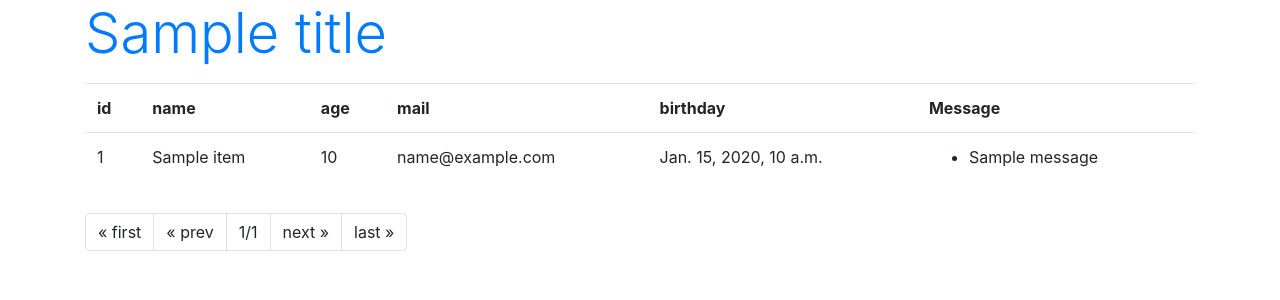
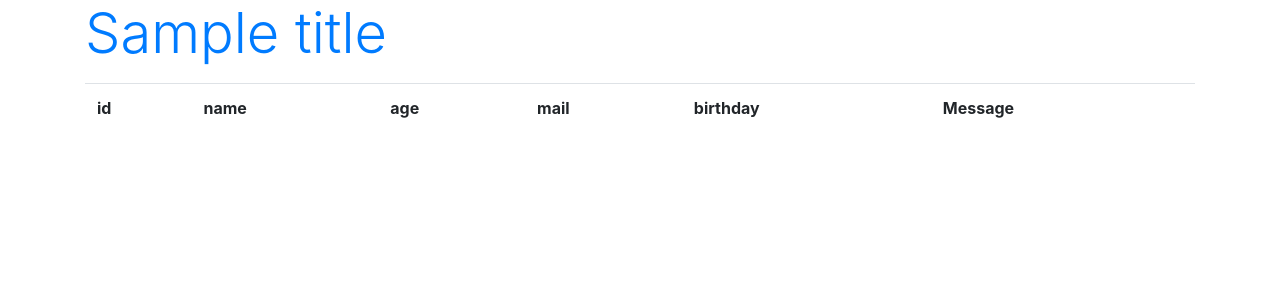
Before and after one commit to mirrormouse/my_app, a Django app: template templates/hello/index.html in a window 1280 px wide. Shown: the top 300 px of the page. Run offline with Django 3.2, Linux system fonts and the light colour scheme; the template is opened without the code that fills it: most values are stand-ins (such as "Sample title", 1, 10 or a date in 2020); lists and menus that the app fills with data are empty; some libraries are stand-ins or nearby versions.

Commit message:
set the sample

```diff
--- a/my_app/urls.py
+++ b/my_app/urls.py
@@ -14,8 +14,9 @@ Including another URLconf
     2. Add a URL to urlpatterns:  path('blog/', include('blog.urls'))
 """
 from django.contrib import admin
-from django.urls import path
+from django.urls import path,include
 
 urlpatterns = [
     path('admin/', admin.site.urls),
+    path('timer/',include('timer.urls')),
 ]
--- a/templates/hello/index.html
+++ b/templates/hello/index.html
@@ -24,73 +24,6 @@
                 <th>birthday</th>
                 <th>Message</th>
             </tr>
-        {% for item in data %}
-            <tr>
-                <td>{{item.id}}</td>
-                <td>{{item.name}}</td>
-                <td>{{item.age}}</td>
-                <td>{{item.mail}}</td>
-                <td>{{item.birthday}}</td>
-                <td><ul>
-                    {% for ob in item.message_set.all %}
-                        <li>{{ob.title}}</li>
-                    {% endfor%}
-                </ul></td>
-            </tr>
-        {% endfor %}
         </table>
-        <ul class="pagination">
-            {% if data.has_previous %}
-            <li class="page-item">
-                <a class="page-link" href="{% url 'index' %}">
-                    &laquo; first
-                </a>
-            </li>
-            <li class="page-item">
-                <a class="page-link" href="{% url 'index' %}{{data.previous_page_number}}">
-                    &laquo; prev
-                </a>
-            </li>
-            {% else %}
-            <li class="page-item">
-                <a class="page-link">
-                    &laquo; first
-                </a>
-            </li>
-            <li class="page-item">
-                <a class="page-link">
-                    &laquo; prev
-                </a>
-            </li>
-            {% endif %}
-            <li class="page-item">
-                <a class="page-link">
-                    {{data.number}}/{{data.paginator.num_pages}}
-                </a>
-            </li>
-            {% if data.has_next %}
-            <li class="page-item">
-                <a class="page-link" href="{% url 'index' %}{{data.next_page_number}}">
-                    next &raquo;
-                </a>
-            </li>
-            <li class="page-item">
-                <a class="page-link" href="{% url 'index' %}{{data.paginator.num_pages}}">
-                    last &raquo;
-                </a>
-            </li>
-            {% else %}
-            <li class="page-item">
-                <a class="page-link">
-                    next &raquo;
-                </a>
-            </li>
-            <li class="page-item">
-                <a class="page-link">
-                    last &raquo;
-                </a>
-            </li>
-            {% endif %}
-        </ul>
     </body>
 </html>
--- /dev/null
+++ b/timer/urls.py
@@ -0,0 +1,9 @@
+from django.urls import path
+from django.conf.urls import url
+from . import views
+
+
+urlpatterns=[
+    #r''のrはルートディレクトリ。''は任意の正規表現。
+    path('', views.index, name='index'),
+]
```
Also changed, not shown: timer/views.py (+37 -0 lines), forms.py (deleted), timer/forms.py (added), urls.py (deleted).
